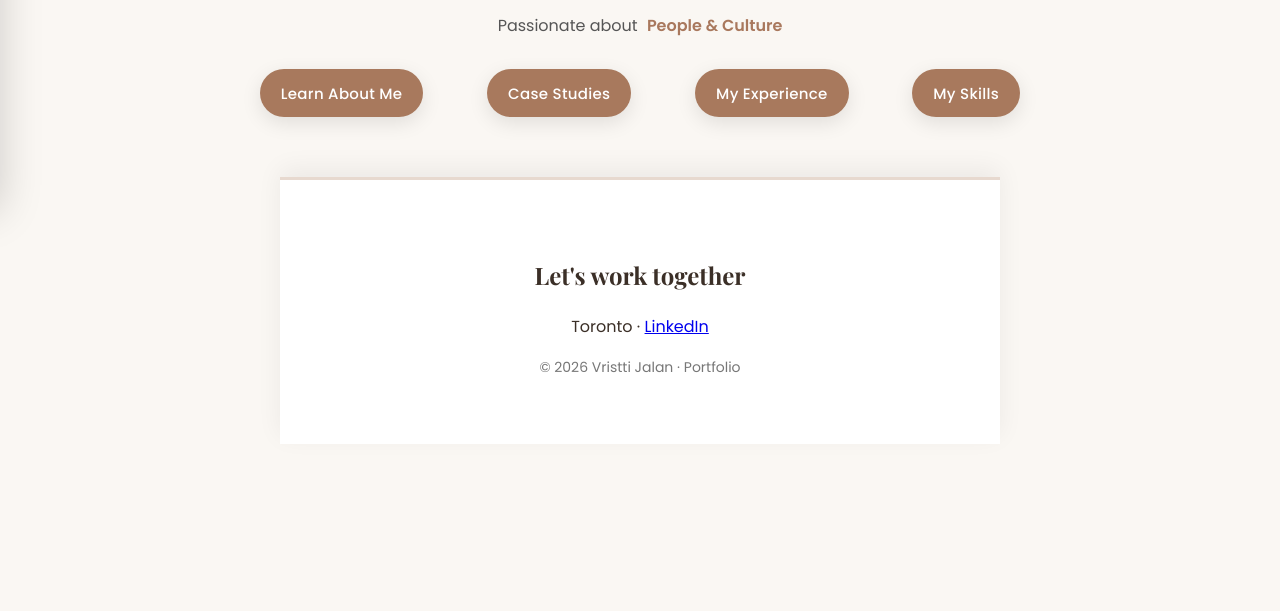
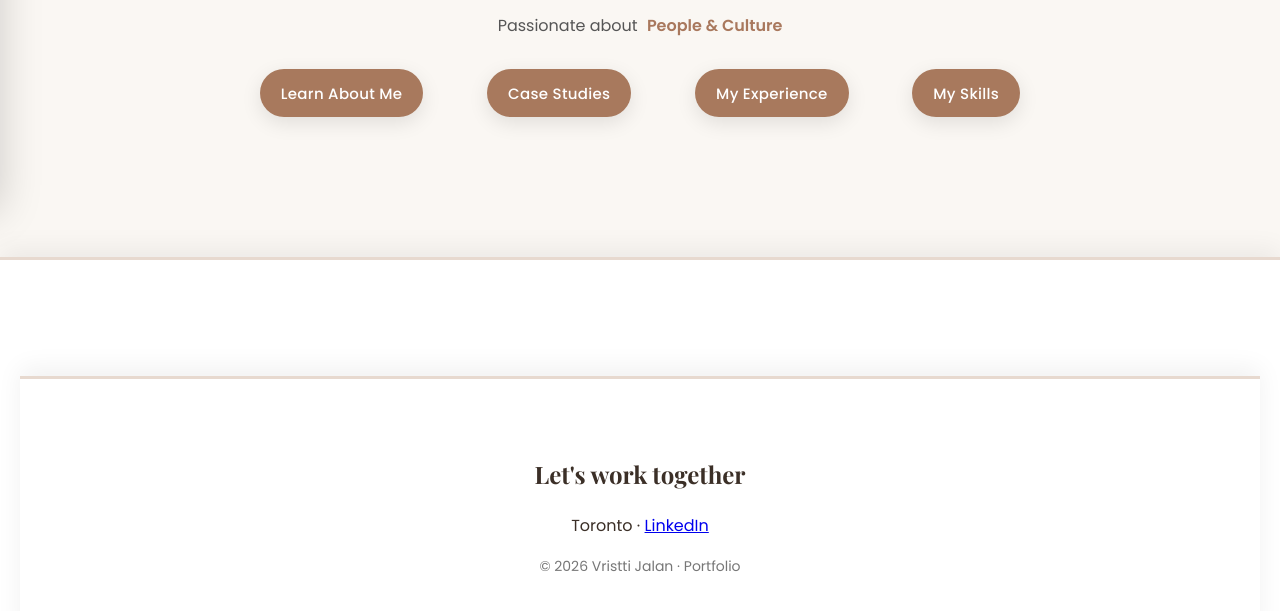
Before and after one commit to Vristti/.github.io, a plain HTML site: page index.html in a window 1280 px wide. Shown: the part 599-1210 px from the top of the page. Before the commit the page ends 1183 px from the top, so only its background shows below. Drawn offline with nearby package versions, Linux system fonts and the light colour scheme; a web font is replaced by a local one.

Commit message:
fixing footer and formating

```diff
--- a/index.html
+++ b/index.html
@@ -96,6 +96,9 @@
     <a class="btn" href="skills.html">My Skills</a>
   </div>
 
+</header>
+
+<footer id="contact">
 
     <footer id="contact">
     <h2>Let's work together</h2>
--- a/style.css
+++ b/style.css
@@ -2104,28 +2104,17 @@ option {
   }
 }
 
-
-
-/* =====================================================
-   FOOTER FIX: INCREASE FOOTER WIDTH
-   Added: November 2026
-   Purpose: Make the white footer span more of the page.
-   ===================================================== */
-
+/* Footer: restore full-width styling consistently on all pages. */
 footer#contact {
-  width: 90% !important;
-  max-width: 1400px !important;
-  margin-left: auto !important;
-  margin-right: auto !important;
+  width: 100%;
+  max-width: none;
+  margin-left: 0;
+  margin-right: 0;
   box-sizing: border-box;
-}
-
-/* Mobile adjustments */
-@media (max-width: 768px) {
-  footer#contact {
-    width: 95% !important;
-    max-width: none !important;
-  }
-}
-
-/* END FOOTER WIDTH FIX */
+  text-align: center;
+}
+
+footer#contact h2,
+footer#contact p {
+  text-align: center;
+}
```
